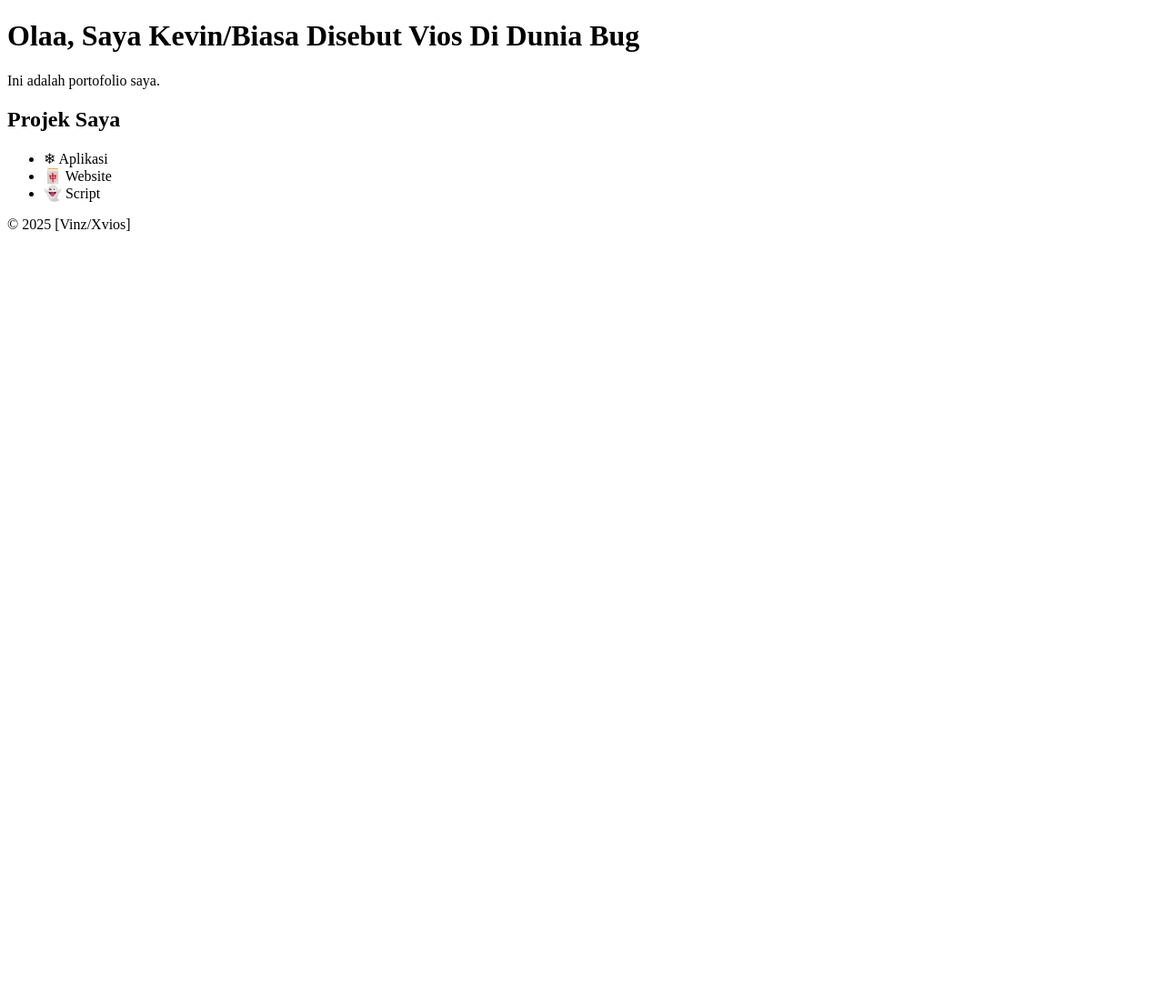
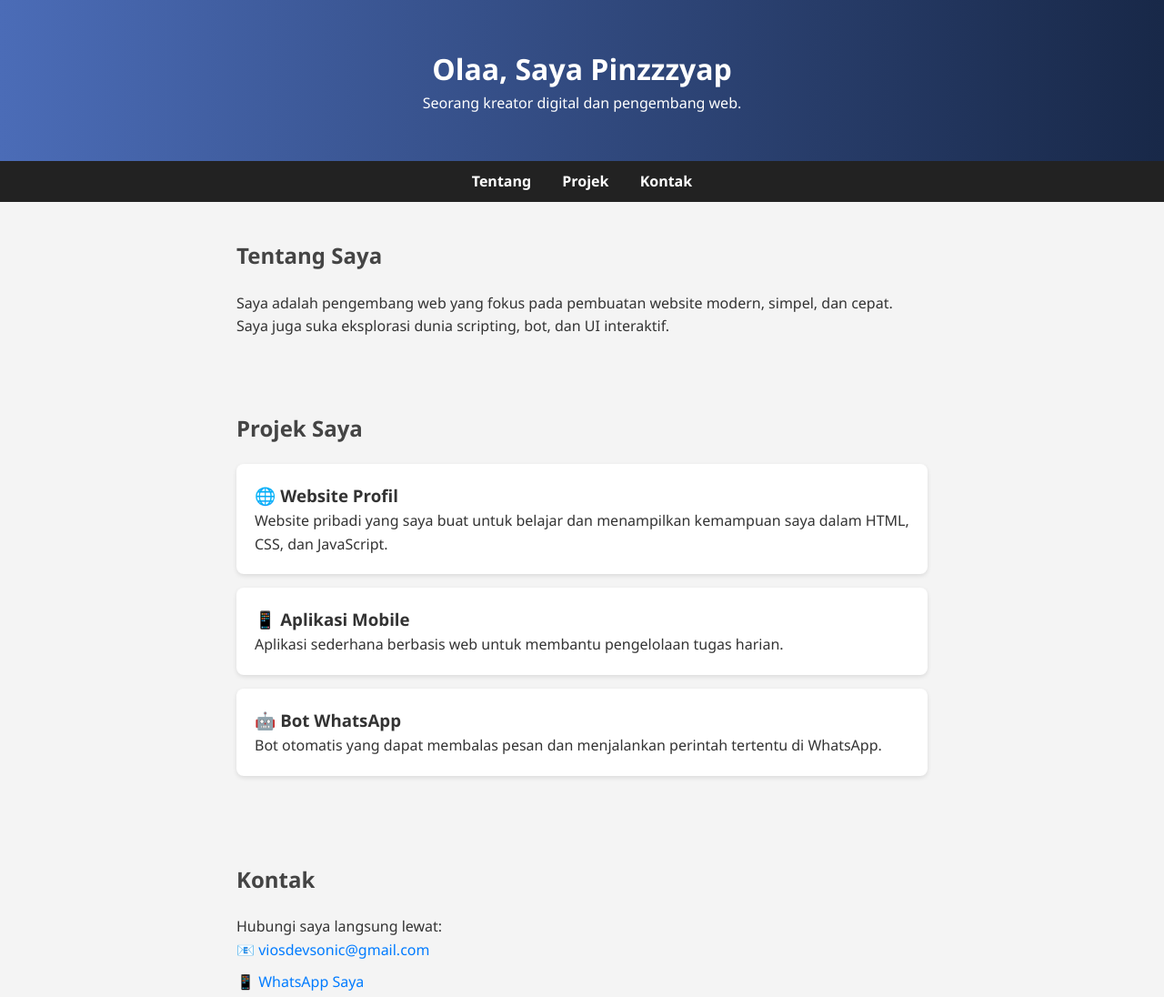
Before and after one commit to VooTzz/XCLASS, a plain HTML site: page index.html in a window 1280 px wide. Shown: the top 1096 px of the page at 91% size. Before the commit the page ends 800 px from the top, so only its background shows below. Drawn offline with Linux system fonts and the light colour scheme.

Commit message:
index.html

```diff
--- a/index.html
+++ b/index.html
@@ -1,28 +1,143 @@
 <!DOCTYPE html>
-<html lang="en">
+<html lang="id">
 <head>
   <meta charset="UTF-8" />
   <meta name="viewport" content="width=device-width, initial-scale=1.0"/>
-  <title>Portofolio Saya</title>
-  <link rel="stylesheet" href="style.css" />
+  <title>Portofolio - Pinzzzyap</title>
+  <style>
+    * {
+      box-sizing: border-box;
+      margin: 0;
+      padding: 0;
+    }
+
+    body {
+      font-family: 'Segoe UI', sans-serif;
+      background: #f4f4f4;
+      color: #333;
+      line-height: 1.6;
+    }
+
+    header {
+      background: linear-gradient(to right, #4b6cb7, #182848);
+      color: white;
+      padding: 50px 20px;
+      text-align: center;
+    }
+
+    nav {
+      background: #222;
+      padding: 10px 0;
+      text-align: center;
+    }
+
+    nav a {
+      color: white;
+      margin: 0 15px;
+      text-decoration: none;
+      font-weight: bold;
+    }
+
+    nav a:hover {
+      text-decoration: underline;
+    }
+
+    section {
+      padding: 40px 20px;
+      max-width: 800px;
+      margin: auto;
+    }
+
+    h2 {
+      margin-bottom: 20px;
+      color: #444;
+    }
+
+    .project {
+      background: white;
+      padding: 20px;
+      margin-bottom: 15px;
+      border-radius: 8px;
+      box-shadow: 0 2px 5px rgba(0,0,0,0.1);
+    }
+
+    footer {
+      background: #222;
+      color: white;
+      padding: 20px;
+      text-align: center;
+    }
+
+    ul {
+      list-style: none;
+      padding: 0;
+    }
+
+    ul li {
+      margin-bottom: 10px;
+    }
+
+    a {
+      color: #007bff;
+      text-decoration: none;
+    }
+
+    a:hover {
+      text-decoration: underline;
+    }
+  </style>
 </head>
 <body>
+
   <header>
-    <h1>Olaa, Saya Kevin/Biasa Disebut Vios Di Dunia Bug</h1>
-    <p>Ini adalah portofolio saya.</p>
+    <h1>Olaa, Saya Pinzzzyap</h1>
+    <p>Seorang kreator digital dan pengembang web.</p>
   </header>
 
-  <section>
+  <nav>
+    <a href="#tentang">Tentang</a>
+    <a href="#projek">Projek</a>
+    <a href="#kontak">Kontak</a>
+  </nav>
+
+  <section id="tentang">
+    <h2>Tentang Saya</h2>
+    <p>Saya adalah pengembang web yang fokus pada pembuatan website modern, simpel, dan cepat. Saya juga suka eksplorasi dunia scripting, bot, dan UI interaktif.</p>
+  </section>
+
+  <section id="projek">
     <h2>Projek Saya</h2>
+
+    <div class="project">
+      <h3>🌐 Website Profil</h3>
+      <p>Website pribadi yang saya buat untuk belajar dan menampilkan kemampuan saya dalam HTML, CSS, dan JavaScript.</p>
+    </div>
+
+    <div class="project">
+      <h3>📱 Aplikasi Mobile</h3>
+      <p>Aplikasi sederhana berbasis web untuk membantu pengelolaan tugas harian.</p>
+    </div>
+
+    <div class="project">
+      <h3>🤖 Bot WhatsApp</h3>
+      <p>Bot otomatis yang dapat membalas pesan dan menjalankan perintah tertentu di WhatsApp.</p>
+    </div>
+  </section>
+
+  <section id="kontak">
+    <h2>Kontak</h2>
+    <p>Hubungi saya langsung lewat:</p>
     <ul>
-      <li>❄ Aplikasi </li>
-      <li>🀄 Website </li>
-      <li>👻 Script</li>
+      <li>📧 <a href="mailto:viosdevsonic@gmail.com">viosdevsonic@gmail.com</a></li>
+      <li>📱 <a href="82313746307" target="_blank">WhatsApp Saya</a></li>
+      <li>📸 <a href="https://instagram.com/kevin_ozi" target="_blank">Instagram</a></li>
+      <li>💻 <a href="https://github.com/VooTzz" target="_blank">GitHub</a></li>
     </ul>
   </section>
 
   <footer>
-    <p>© 2025 [Vinz/Xvios]</p>
+    <p>© 2025 Pinzzzyap - Dibuat dengan ❤️ dan Vercel</p>
   </footer>
+
 </body>
 </html>
```
